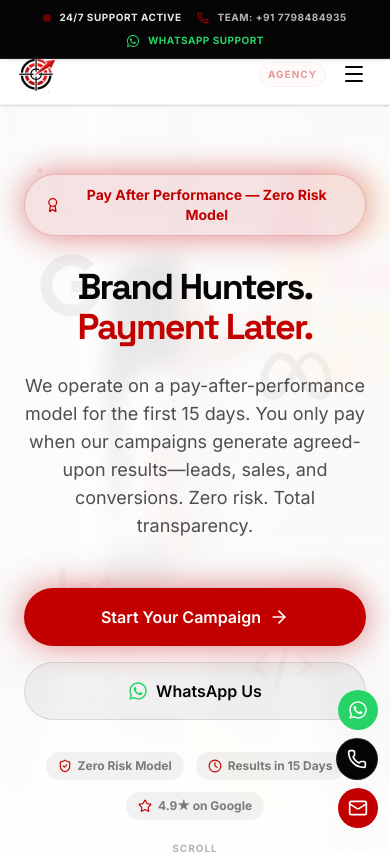
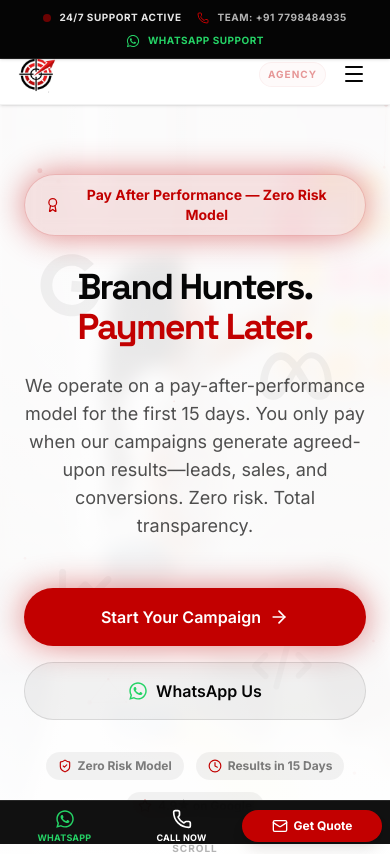
Before and after one commit to suyashmarketing01-web/Brandhunters, a React (Vite) app in the folder frontend/: page / in a window 390 px wide. Shown: the top 854 px of the page. Built offline with nearby package versions, Linux system fonts and the light colour scheme.

Commit message:
feat: mobile-friendly bottom action bar, safe area support, viewport-fit=cover

```diff
--- a/frontend/index.html
+++ b/frontend/index.html
@@ -2,7 +2,7 @@
 <html lang="en">
   <head>
     <meta charset="UTF-8" />
-    <meta name="viewport" content="width=device-width, initial-scale=1.0" />
+    <meta name="viewport" content="width=device-width, initial-scale=1.0, viewport-fit=cover" />
     <meta name="theme-color" content="#C20000" />
     <meta name="author" content="Brand Hunters Digital Marketing" />
     <link rel="icon" type="image/png" href="/images/logo-icon.png" />
--- a/frontend/src/components/Layout.tsx
+++ b/frontend/src/components/Layout.tsx
@@ -352,21 +352,19 @@ export default function Layout({ children }: { children: ReactNode }) {
         </div>
       </footer>
 
-      {/* Floating Action Buttons */}
-      <div className="fixed bottom-4 right-3 md:bottom-6 md:right-6 z-[100] flex flex-col gap-2 md:gap-3 items-end">
-        {/* Support Badge - hidden on mobile */}
+      {/* Floating Action Buttons — Desktop: stacked right side, Mobile: horizontal bottom bar */}
+      {/* Desktop Floating Buttons */}
+      <div className="hidden md:flex fixed bottom-6 right-6 z-[100] flex-col gap-3 items-end">
         <motion.div
           initial={{ opacity: 0, y: 10 }}
           animate={{ opacity: 1, y: 0 }}
-          className="hidden md:block bg-white/90 backdrop-blur-sm border border-brand-red/20 px-3 py-1 rounded-full shadow-lg mb-1"
+          className="bg-white/90 backdrop-blur-sm border border-brand-red/20 px-3 py-1 rounded-full shadow-lg mb-1"
         >
           <p className="text-[10px] font-bold text-brand-red uppercase tracking-tighter flex items-center gap-1">
             <span className="w-1.5 h-1.5 bg-brand-red rounded-full animate-pulse" />
             24/7 Support Team Online
           </p>
         </motion.div>
-
-        {/* WhatsApp Button */}
         <motion.a
           href="https://wa.me/917798484935"
           target="_blank"
@@ -374,38 +372,67 @@ export default function Layout({ children }: { children: ReactNode }) {
           initial={{ opacity: 0, x: 50 }}
           animate={{ opacity: 1, x: 0 }}
           whileHover={{ scale: 1.05, x: -5 }}
-          className="bg-[#25D366] text-white p-2.5 md:px-5 md:py-3 rounded-full font-bold shadow-2xl flex items-center gap-2 group transition-all"
+          className="bg-[#25D366] text-white px-5 py-3 rounded-full font-bold shadow-2xl flex items-center gap-2 group transition-all"
         >
-          <FaWhatsapp size={20} className="md:w-6 md:h-6" />
-          <span className="hidden md:inline max-w-0 overflow-hidden group-hover:max-w-[150px] transition-all duration-500 whitespace-nowrap">WhatsApp Now</span>
+          <FaWhatsapp className="w-6 h-6" />
+          <span className="max-w-0 overflow-hidden group-hover:max-w-[150px] transition-all duration-500 whitespace-nowrap">WhatsApp Now</span>
         </motion.a>
-
-        {/* Call Button */}
         <motion.a
           href="tel:+917798484935"
           initial={{ opacity: 0, x: 50 }}
           animate={{ opacity: 1, x: 0 }}
           transition={{ delay: 0.1 }}
           whileHover={{ scale: 1.05, x: -5 }}
-          className="bg-brand-black text-white p-2.5 md:px-5 md:py-3 rounded-full font-bold shadow-2xl flex items-center gap-2 group transition-all border border-white/10"
+          className="bg-brand-black text-white px-5 py-3 rounded-full font-bold shadow-2xl flex items-center gap-2 group transition-all border border-white/10"
         >
           <Phone className="w-5 h-5" />
-          <span className="hidden md:inline max-w-0 overflow-hidden group-hover:max-w-[150px] transition-all duration-500 whitespace-nowrap">Call Now</span>
+          <span className="max-w-0 overflow-hidden group-hover:max-w-[150px] transition-all duration-500 whitespace-nowrap">Call Now</span>
         </motion.a>
-
-        {/* Enquire Button */}
         <motion.a
           href="#contact"
           initial={{ opacity: 0, x: 50 }}
           animate={{ opacity: 1, x: 0 }}
           transition={{ delay: 0.2 }}
           whileHover={{ scale: 1.05, x: -5 }}
-          className="bg-brand-red text-white p-2.5 md:px-5 md:py-3 rounded-full font-bold shadow-2xl flex items-center gap-2 group transition-all"
+          className="bg-brand-red text-white px-5 py-3 rounded-full font-bold shadow-2xl flex items-center gap-2 group transition-all"
         >
           <Mail className="w-5 h-5" />
-          <span className="hidden md:inline max-w-0 overflow-hidden group-hover:max-w-[150px] transition-all duration-500 whitespace-nowrap text-sm">Enquire Now</span>
+          <span className="max-w-0 overflow-hidden group-hover:max-w-[150px] transition-all duration-500 whitespace-nowrap text-sm">Enquire Now</span>
         </motion.a>
       </div>
+
+      {/* Mobile Bottom Action Bar */}
+      <motion.div
+        initial={{ opacity: 0, y: 50 }}
+        animate={{ opacity: 1, y: 0 }}
+        className="md:hidden fixed bottom-0 left-0 right-0 z-[100] bg-brand-black/95 backdrop-blur-md border-t border-white/10 px-2 py-2 safe-bottom"
+      >
+        <div className="flex items-center justify-around gap-1">
+          <a
+            href="https://wa.me/917798484935"
+            target="_blank"
+            rel="noopener noreferrer"
+            className="flex flex-col items-center gap-0.5 text-[#25D366] active:scale-95 transition-transform flex-1"
+          >
+            <FaWhatsapp className="w-5 h-5" />
+            <span className="text-[9px] font-bold uppercase tracking-wide">WhatsApp</span>
+          </a>
+          <a
+            href="tel:+917798484935"
+            className="flex flex-col items-center gap-0.5 text-white active:scale-95 transition-transform flex-1"
+          >
+            <Phone className="w-5 h-5" />
+            <span className="text-[9px] font-bold uppercase tracking-wide">Call Now</span>
+          </a>
+          <a
+            href="#contact"
+            className="flex items-center justify-center gap-1.5 bg-brand-red text-white px-4 py-2 rounded-full font-bold text-xs shadow-lg active:scale-95 transition-transform flex-1 max-w-[140px]"
+          >
+            <Mail className="w-4 h-4" />
+            Get Quote
+          </a>
+        </div>
+      </motion.div>
     </div>
   );
 }
--- a/frontend/src/index.css
+++ b/frontend/src/index.css
@@ -129,6 +129,10 @@ html {
     -ms-overflow-style: none;
     scrollbar-width: none;
   }
+  /* Safe area for phones with notch/home bar */
+  .safe-bottom {
+    padding-bottom: env(safe-area-inset-bottom, 0px);
+  }
 }
 
 /* Reduced motion preference */
```
